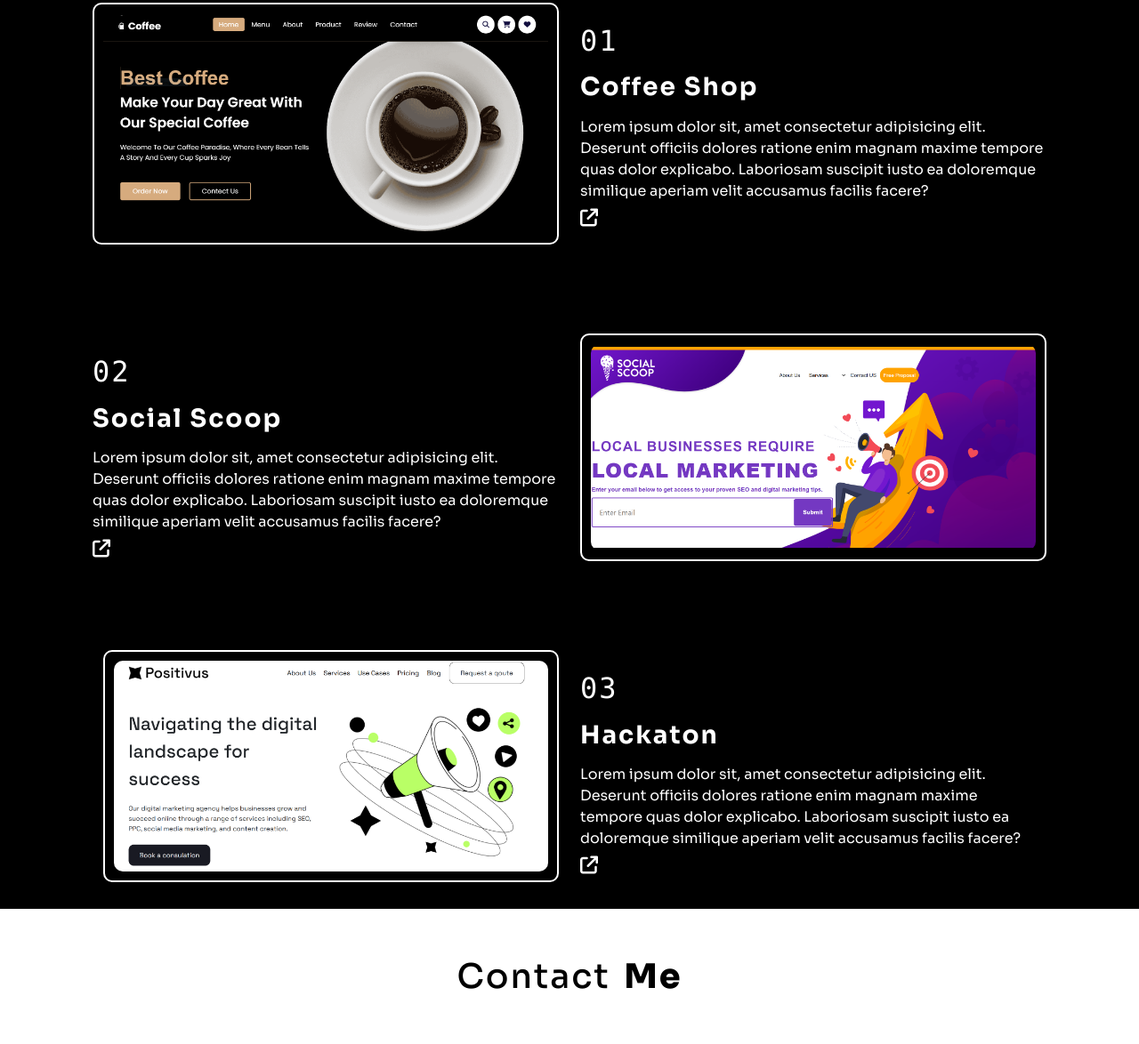
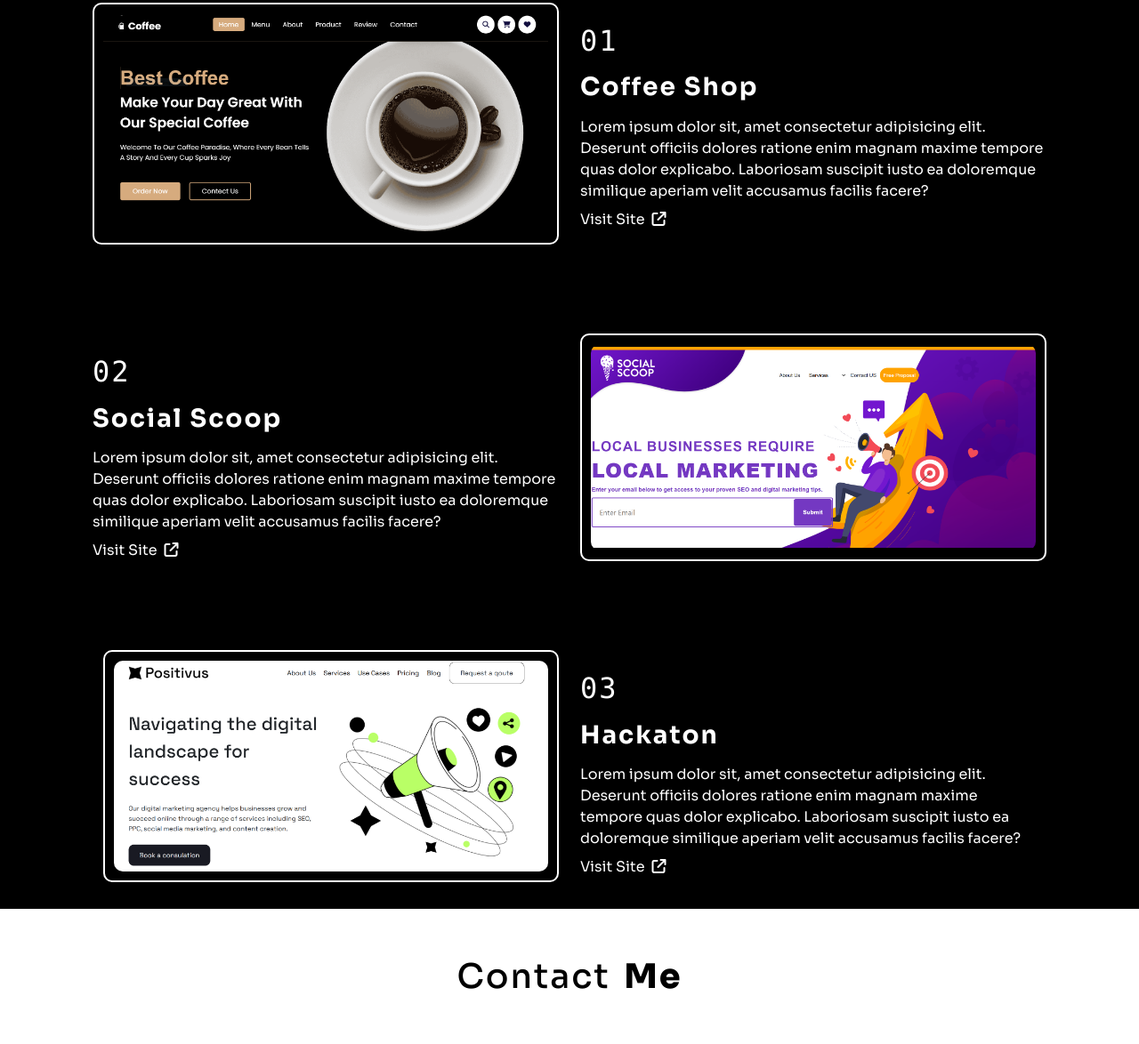
Before and after one commit to Abidkhan234/Projects, a plain HTML site: page Portfolio_2/index.html in a window 1280 px wide. Shown: the part 1720-2894 px from the top of the page at 89% size. Drawn offline with nearby package versions, Linux system fonts and the light colour scheme.

Commit message:
Some Changes

```diff
--- a/Portfolio_2/index.html
+++ b/Portfolio_2/index.html
@@ -208,8 +208,8 @@
                                 <p class="fs-6 mb-2">Lorem ipsum dolor sit, amet consectetur adipisicing elit. Deserunt
                                     officiis dolores ratione enim magnam maxime tempore quas dolor explicabo. Laboriosam
                                     suscipit iusto ea doloremque similique aperiam velit accusamus facilis facere?</p>
-                                <a href="#" class="text-white"><i
-                                        class="fa-solid fa-arrow-up-right-from-square fs-5"></i></a>
+                                <a href="https://coffee-shop-project-1.netlify.app/" target="_blank" class="text-white text-decoration-none">Visit Site<i
+                                        class="fa-solid fa-arrow-up-right-from-square ms-2"></i></a>
                             </div>
                         </div>
                     </div>
@@ -227,8 +227,8 @@
                                 <p class="fs-6 mb-2">Lorem ipsum dolor sit, amet consectetur adipisicing elit. Deserunt
                                     officiis dolores ratione enim magnam maxime tempore quas dolor explicabo. Laboriosam
                                     suscipit iusto ea doloremque similique aperiam velit accusamus facilis facere?</p>
-                                <a href="#" class="text-white"><i
-                                        class="fa-solid fa-arrow-up-right-from-square fs-5"></i></a>
+                                <a href="https://social-scoop-clone.netlify.app/" target="_blank" class="text-white text-decoration-none">Visit Site<i
+                                        class="fa-solid fa-arrow-up-right-from-square ms-2"></i></a>
                             </div>
                         </div>
                     </div>
@@ -246,8 +246,8 @@
                                 <p class="fs-6 mb-2">Lorem ipsum dolor sit, amet consectetur adipisicing elit. Deserunt
                                     officiis dolores ratione enim magnam maxime tempore quas dolor explicabo. Laboriosam
                                     suscipit iusto ea doloremque similique aperiam velit accusamus facilis facere?</p>
-                                <a href="#" class="text-white"><i
-                                        class="fa-solid fa-arrow-up-right-from-square fs-5"></i></a>
+                                <a href="https://saylani-heckaton.netlify.app/" target="_blank" class="text-white text-decoration-none">Visit Site<i
+                                        class="fa-solid fa-arrow-up-right-from-square ms-2"></i></a>
                             </div>
                         </div>
                     </div>
```
